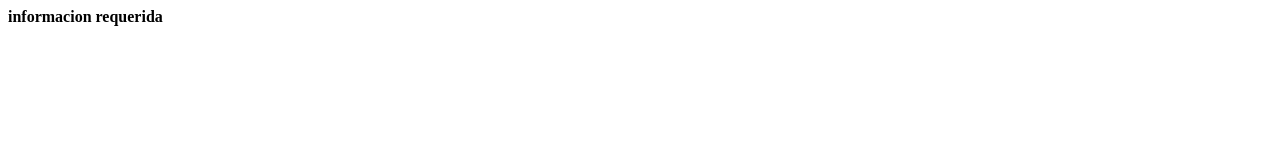
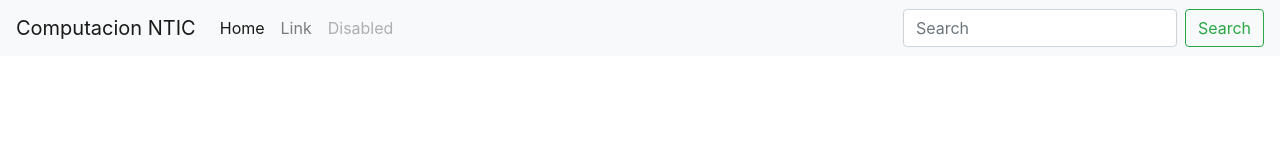
Before and after one commit to javihen/Virtua-Tareas, a plain HTML site: page index.html in a window 1280 px wide. Drawn offline with Linux system fonts and the light colour scheme.

Commit message:
Cabecera de navegacion de la pagina

```diff
--- a/index.html
+++ b/index.html
@@ -1,16 +1,37 @@
 <html>
 
 <head>
-    <title>HOla mundo</title>
+    <title>.:. Computacion NTIC .:.</title>
+    <link rel="stylesheet" href="css/bootstrap.min.css">
 </head>
 
 <body>
+    <nav class="navbar navbar-expand-lg navbar-light bg-light">
+        <a class="navbar-brand" href="#">Computacion NTIC</a>
+        <button class="navbar-toggler" type="button" data-toggle="collapse" data-target="#navbarTogglerDemo02" aria-controls="navbarTogglerDemo02" aria-expanded="false" aria-label="Toggle navigation">
+          <span class="navbar-toggler-icon"></span>
+        </button>
 
-    <div class="container-fluid">
-        <div class="alert alert-info" role="alert">
-            <strong>informacion requerida</strong>
+        <div class="collapse navbar-collapse" id="navbarTogglerDemo02">
+          <ul class="navbar-nav mr-auto mt-2 mt-lg-0">
+            <li class="nav-item active">
+              <a class="nav-link" href="#">Home <span class="sr-only">(current)</span></a>
+            </li>
+            <li class="nav-item">
+              <a class="nav-link" href="#">Link</a>
+            </li>
+            <li class="nav-item">
+              <a class="nav-link disabled" href="#" tabindex="-1" aria-disabled="true">Disabled</a>
+            </li>
+          </ul>
+          <form class="form-inline my-2 my-lg-0">
+            <input class="form-control mr-sm-2" type="search" placeholder="Search">
+            <button class="btn btn-outline-success my-2 my-sm-0" type="submit">Search</button>
+          </form>
         </div>
-    </div>
+      </nav>
+
+
 </body>
 
 </html>
```
Also changed, not shown: css/estilopropio.css (added), font/Lobster-Regular.ttf (added).
